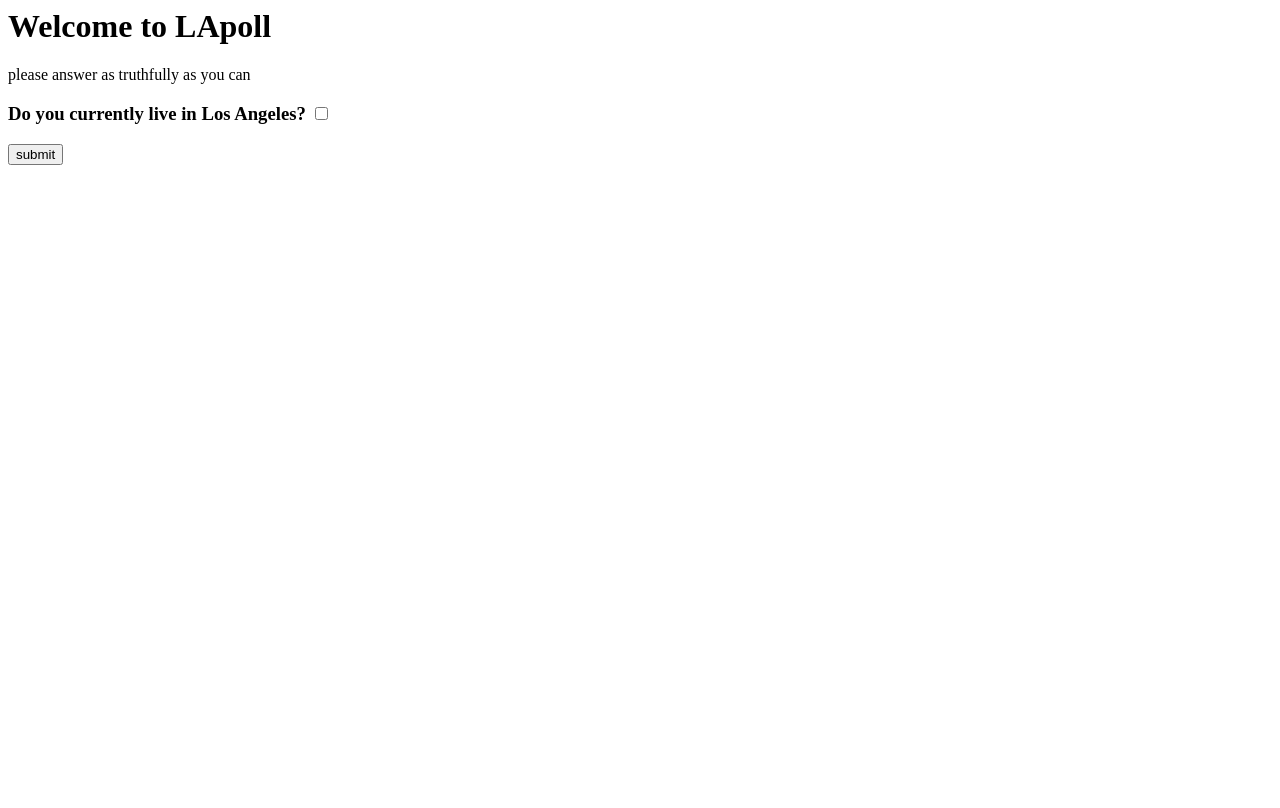
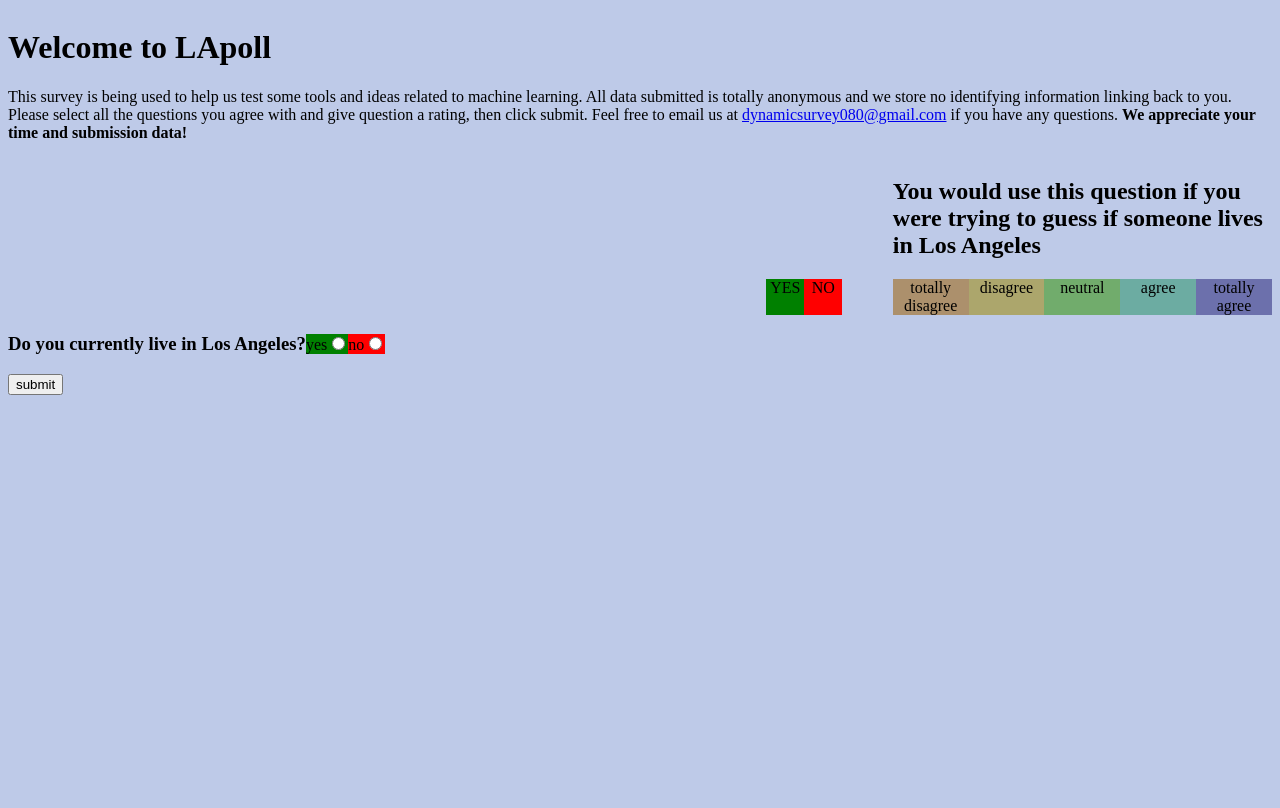
Before and after one commit to dicquiloan/dynamic-survey, a Django app: page / in a window 1280 px wide. Before the commit the page ends 165 px from the top, so only its background shows below. Run offline with Django 3.2, Linux system fonts and the light colour scheme; data that the repository does not hold is empty.

Commit message:
-survey is colorfied -survey ratings is done through radio -added algorithms directory for all algorithm implementations -migration added to include livesInLA attribute of all participants

```diff
--- /dev/null
+++ b/LApoll/algorithms/__init__.py
@@ -0,0 +1 @@
+__all__ = ['knn', 'rbm', 'svm', 'lr']
--- /dev/null
+++ b/LApoll/algorithms/rbm.py
@@ -0,0 +1,2 @@
+def tester():
+	print("Hello RBM")
--- /dev/null
+++ b/LApoll/static/css/survey.css
@@ -0,0 +1,109 @@
+body{
+	background: #becae8;
+}
+#formContainer{
+	width: 100%;
+	height: 100%;
+	display: flex;
+	flex-direction: column;
+}
+
+#top1{
+	display: flex;
+	width:100%;
+	/*height: 20%;*/
+}
+#top1Space{
+	width: 70%;
+}
+#ratingsQuestion{
+	width: 30%;
+}
+#top2{
+	/* height: 10%; */
+	width:100%;
+	display: flex;
+}
+#top2Space{
+	width: 60%;
+}
+.answersContainer{
+	width: 6%;
+	display: flex;
+}
+
+.answer{
+	width:50%;
+}
+
+.spacer{
+	width: 4%;
+}
+
+.ratingsContainer{
+	width: 30%;
+	display: flex;
+}
+
+.rating{
+	width: 20%;
+	text-align: center;
+}
+
+#rowsContainer{
+	display: flex;
+	flex-direction: column;
+}
+
+.questionRow{
+	display: flex;
+	width: 100%;
+	margin: 5px 0px 0px 0px;
+}
+.questionText{
+	width: 60%;
+}
+
+.questionRow:nth-child(even){
+	background: #6B9BA4;
+}
+
+.questionRow:nth-child(odd){
+	background: #6BA478;
+}
+
+.answer
+{
+	text-align: center;
+}
+.yes{
+	background: green;
+}
+
+.no{
+	background: red;
+}
+
+.tDis{
+	background: #ac906c;
+}
+
+.dis{
+	background: #aca66c;
+}
+
+.neut{
+	background: #71ac6c;
+}
+
+.ag{
+	background: #6caca2;
+}
+
+.tAg{
+	background: #6c70ac;
+}
+#laRow{
+	display: flex;
+	justify-content: flex-start;
+}
--- a/LApoll/templates/LApoll/survey.html
+++ b/LApoll/templates/LApoll/survey.html
@@ -1,24 +1,110 @@
-<h1>
-        Welcome to LApoll
-</h1>
-<p> please answer as truthfully as you can </p>
+{% load static %}
+<head>
+	<meta charset="UTF-8">
 
-{% load static %}
-<form method="POST" action="/results" id="form1">
-{%csrf_token%}
-<ol>
-{% for question in questionList %}
-        <li> {{question.text}}
-                <input type="checkbox" name="answer{{question.id}}">
-                <br>
-                on a rating from 1 to 5, how well do you think this question correctly
-                predicts whether a person lives in Los Angeles County or not?
-                <input type="text" name="rating{{question.id}}" maxLength="1" oninput="this.value=this.value.replace(/[^0-9]/g,'');">
-        </li>
-{% endfor %}
-</ol>
+	<link type="text/css" href="{% static '/css/survey.css' %}" rel="stylesheet"> </link>
+</head>
+<body>
 
-<h3>Do you currently live in Los Angeles? <input type="checkbox" name="livesInLA"></h3>
-<input type="submit" value="submit">
 
-</form>
+	<form method="POST" action="/results" id="form1">
+	{%csrf_token%}
+	<div id="formContainer">
+		<div id="header">
+			<h1>
+				Welcome to LApoll
+			</h1>
+			<p>
+				This survey is being used to help us test some tools and ideas related to machine learning.
+				All data submitted is totally anonymous and we store no identifying information linking back to
+				you. Please select all the questions you agree with and give question a rating, then click submit.
+				Feel free to email us at <a href="mailto : dynamicsurvey080@gmail.com">
+				dynamicsurvey080@gmail.com</a> if you have any questions.
+				<b> We appreciate your time and submission data! </b>
+
+			</p>
+
+		</div>
+		<div id="top1">
+			<div id="top1Space"></div>
+			<h2 id="ratingsQuestion">
+				You would use this question if you were trying to guess if someone lives in Los Angeles
+			</h2>
+		</div>
+		<div id="top2">
+			<div id="top2Space"></div>
+			<div class="answersContainer">
+				<div class="answer yes">
+			       		YES
+				</div>
+				<div class="answer no">
+			       		NO
+				</div>
+			</div>
+			<div class="spacer"></div>
+			<div class="ratingsContainer">
+				<div class="rating tDis">
+					totally disagree
+			        </div>
+				<div class="rating dis">
+					disagree
+			        </div>
+				<div class="rating neut">
+					neutral
+			        </div>
+				<div class="rating ag">
+					agree
+			        </div>
+				<div class="rating tAg">
+					totally agree
+			        </div>
+			</div>
+		</div>
+		<div id="rowsContainer">
+			{%for question in questionList %}
+				<div class="questionRow">
+					<div class="questionText">
+						{{ question.text }}
+					</div>
+					<div class="answersContainer">
+						<div class="answer yes">
+							<input type="radio" required name="answer{{question.id}}" value="1">
+						</div>
+						<div class="answer no">
+							<input type="radio" required name="answer{{question.id}}" value="0">
+						</div>
+					</div>
+					<div class="spacer"> </div>
+					<div class="ratingsContainer">
+						<div class="rating tDis">
+							<input type="radio" required name="rating{{question.id}}" value="1">
+						</div>
+						<div class="rating dis">
+							<input type="radio" required name="rating{{question.id}}" value="2">
+						</div>
+						<div class="rating neut">
+							<input type="radio" required name="rating{{question.id}}" value="3">
+						</div>
+						<div class="rating ag">
+							<input type="radio" required name="rating{{question.id}}" value="4">
+						</div>
+						<div class="rating tAg">
+							<input type="radio" required name="rating{{question.id}}" value="5">
+						</div>
+					</div>
+
+				</div>
+			{% endfor %}
+		</div>
+
+		<div id="laRow">
+			<h3>Do you currently live in Los Angeles? </h3>
+			<div class="yes" style="margin: auto 0">yes<input type="radio" required name="livesInLA" value="1"></div>
+			<div class="no" style="margin: auto 0">no<input type="radio" required name="livesInLA" value="0"></div>
+		</div>
+		<div id="submitRow"> <input type="submit" value="submit"> </div>
+	</div>
+
+
+	</form>
+</body>
--- a/LApoll/views.py
+++ b/LApoll/views.py
@@ -1,13 +1,15 @@
 from django.shortcuts import render
-
 from django.http import HttpResponse
 from .models import *
+from .algorithms import *
 
 def index(request):
-        dataDict = {
-                'questionList': Question.objects.all(),
-                }
-        return render(request, 'LApoll/survey.html', dataDict)
+	dataDict = {
+		'coolGuyName': 'Chen Wei',
+		'questionList': Question.objects.all(),
+	}
+	return render(request, 'LApoll/survey.html', dataDict)
+
 
 def showResultsWithoutDB(request):
 	if request.method != 'POST':
@@ -57,12 +59,12 @@ def showResults(request):
 	for x in range (1,21):
 		responseList.append({
 			'questionText': Question.objects.get(id=x).text,
-			'answer': 1 if request.POST.__contains__(('answer'+str(x))) else 0,
+			'answer': int(request.POST['answer'+str(x)]),
 			'rating': int(request.POST['rating'+str(x)])
 		})
 
 
-	participantLivesInLA =  1 if request.POST.__contains__('livesInLA') else 0
+	participantLivesInLA =  int(request.POST['livesInLA'])
 
 	p = Participant(livesInLA = participantLivesInLA)
 	p.save()
@@ -73,10 +75,13 @@ def showResults(request):
 
 	#CALL MODEL GENERATING/PREDICTION ALGORITHMS HERE
 
+	questionStatsList= [ {'avgAnswer': knn.avgQuestionAnswer(qid), 'avgRating': knn.avgQuestionRating(qid)} for qid in range(1,21) ]
+
 	dataDict = {
 		'responseList': QuestionResponse.objects.filter(participant=p),
 		'livesInLA': p.livesInLA,
-		#ADD VALUES TO DISPLAY HERE
+		#ADD VALUES TO DISPLAY HEREa
+		'questionStatsList': questionStatsList
 	}
 
 	return render(request, 'LApoll/results.html', dataDict)
--- a/dynamicSurveyOP/settings.py
+++ b/dynamicSurveyOP/settings.py
@@ -121,4 +121,4 @@ USE_TZ = True
 # https://docs.djangoproject.com/en/3.1/howto/static-files/
 
 STATIC_URL = '/static/'
-STATIC_ROOT = '/home/weasel/dynamicSurveyOP/static'
+STATIC_ROOT = '/home/weasel/dynamicSurveyWeasel/dynamicSurveyRepo/static'
```
Also changed, not shown: LApoll/algorithms/knn.py (added, +16 -0 lines), LApoll/templates/LApoll/results.html (+8 -0 lines), LApoll/templates/LApoll/surveyNoRadio.html (added, +24 -0 lines), LApoll/templates/LApoll/surveyOld.html (added, +31 -0 lines), LApoll/templates/LApoll/surveyStatictest.html (added, +36 -0 lines), LApoll/algorithms/lr.py (added), LApoll/algorithms/svm.py (added), LApoll/migrations/0002_auto_20201115_1731.py (added), 2 other files.
